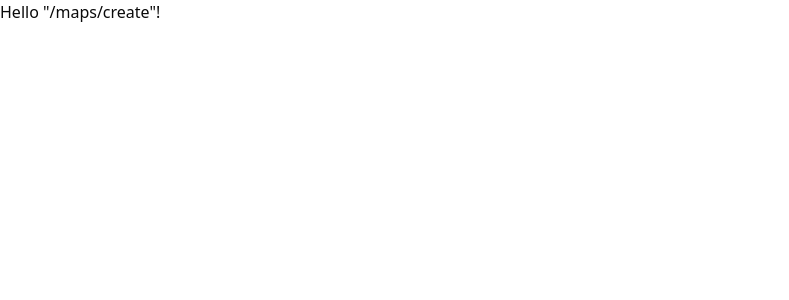
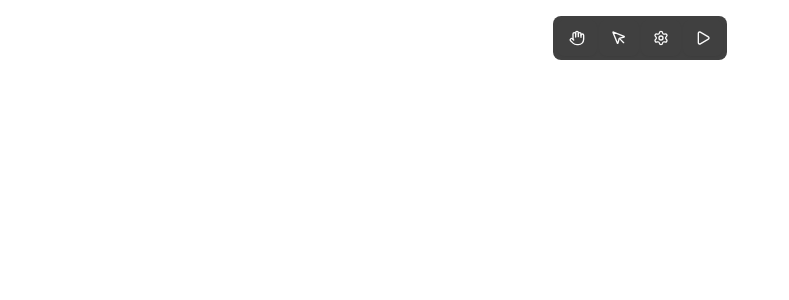
Before and after one commit to jrbarnhart/campaign-scaffolder, a React (Vite) app: page /maps/create in a window 1280 px wide. Shown: the top 300 px of the page, without its empty margins (0-789 px from the left). Built offline with nearby package versions, Linux system fonts and the light colour scheme.

Commit message:
Add basic toolbar

```diff
--- a/src/routes/maps/create.tsx
+++ b/src/routes/maps/create.tsx
@@ -1,9 +1,45 @@
-import { createFileRoute } from '@tanstack/react-router'
+import { Button } from "@/components/ui/button";
+import { cn } from "@/lib/utils";
+import { createFileRoute } from "@tanstack/react-router";
+import { Hand, MousePointer, Play, Settings } from "lucide-react";
+import type { HTMLAttributes } from "react";
 
-export const Route = createFileRoute('/maps/create')({
+export const Route = createFileRoute("/maps/create")({
   component: RouteComponent,
-})
+});
+
+const ControlBarButton = ({ ...props }: HTMLAttributes<HTMLElement>) => {
+  const { children, className, ...rest } = props;
+  return (
+    <Button
+      {...rest}
+      className={cn("bg-transparent hover:bg-white/20", className)}
+    >
+      {children}
+    </Button>
+  );
+};
 
 function RouteComponent() {
-  return <div>Hello "/maps/create"!</div>
+  return (
+    <div>
+      <div className="flex w-full justify-center p-4">
+        <section className="flex max-w-2xl justify-end gap-0.5 rounded-md bg-neutral-700 p-1">
+          <h1 className="sr-only">Map Generator Toolbar</h1>
+          <ControlBarButton>
+            <Hand />
+          </ControlBarButton>
+          <ControlBarButton>
+            <MousePointer />
+          </ControlBarButton>
+          <ControlBarButton>
+            <Settings />
+          </ControlBarButton>
+          <ControlBarButton>
+            <Play />
+          </ControlBarButton>
+        </section>
+      </div>
+    </div>
+  );
 }
```
